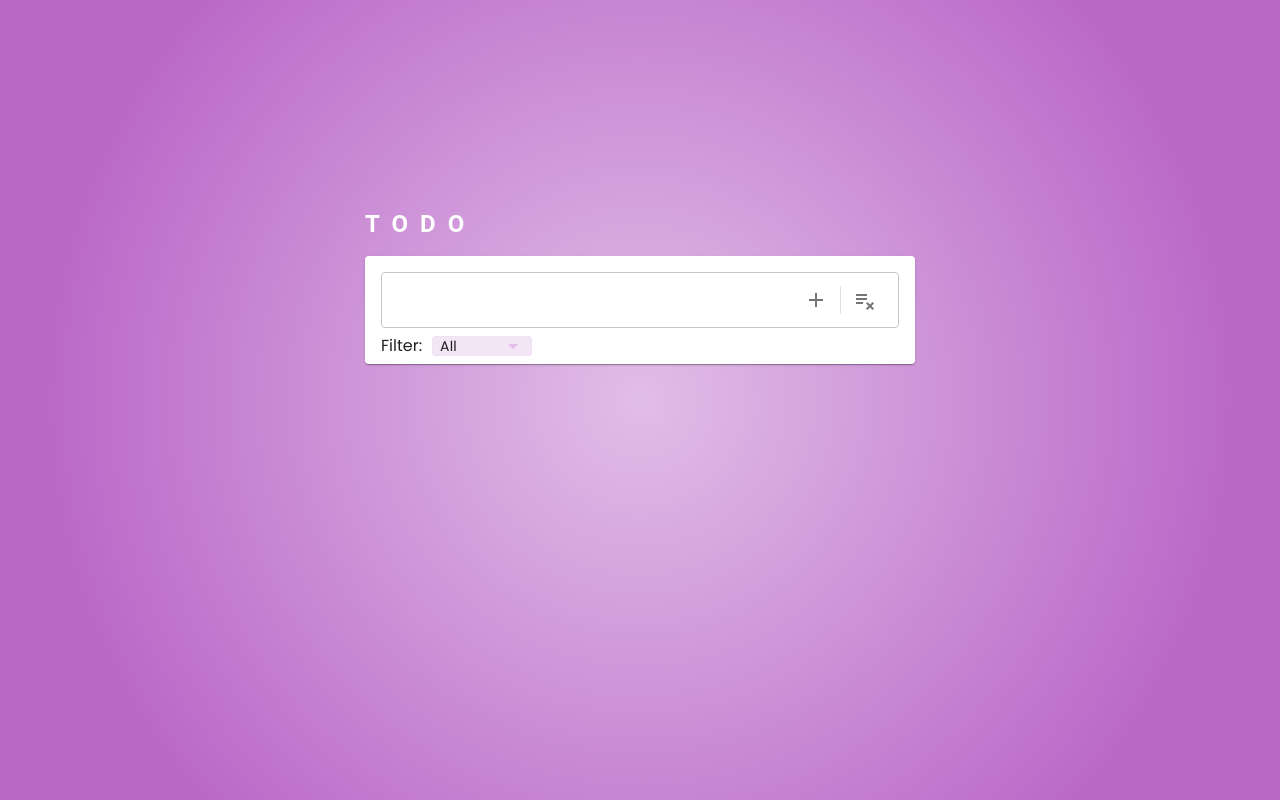
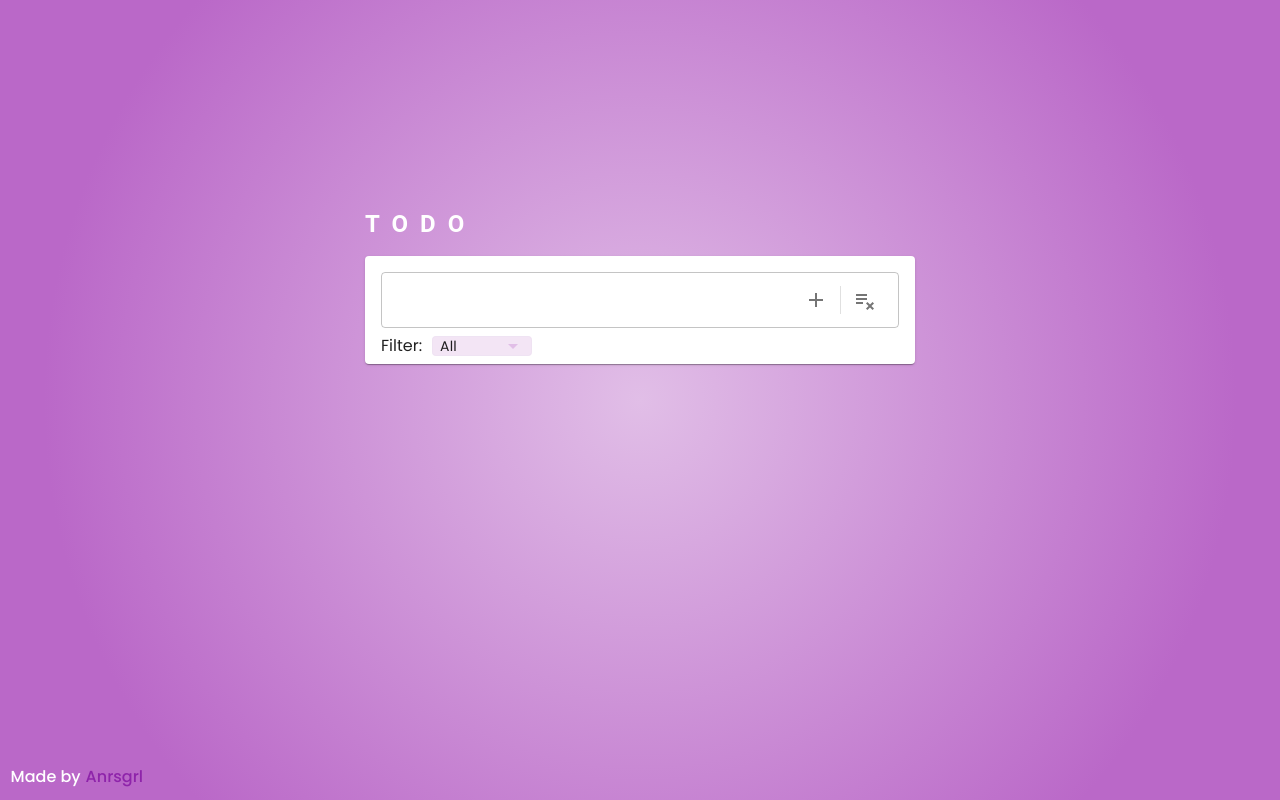
Before and after one commit to Anrsgrl/todo-list, a React (Create React App) app: page / in a window 1280 px wide. Built offline with nearby package versions, Linux system fonts and the light colour scheme.

Commit message:
footer added

```diff
--- a/src/App.jsx
+++ b/src/App.jsx
@@ -3,6 +3,7 @@ import { purple } from '@mui/material/colors';
 import React from 'react';
 import './App.scss';
 import Todo from './components/Todo/Todo';
+import Footer from './components/Footer/Footer';
 
 function App() {
   let theme = createTheme({
@@ -42,6 +43,7 @@ function App() {
       <div className="App-bg"></div>
       <ThemeProvider theme={theme}>
         <Todo />
+        <Footer />
       </ThemeProvider>
     </div>
   );
--- /dev/null
+++ b/src/components/Footer/Footer.jsx
@@ -0,0 +1,13 @@
+import React from 'react';
+import './footer.scss';
+
+const Footer = () => {
+    return (
+        <footer>
+            <span>Made by</span>
+            <span style={{ cursor: "pointer", color: "#009e66" }} onClick={() => { window.open("https://github.com/Anrsgrl") }}>Anrsgrl</span>
+        </footer>
+    )
+}
+
+export default Footer;
--- /dev/null
+++ b/src/components/Footer/footer.scss
@@ -0,0 +1,20 @@
+footer {
+    padding: 0.35rem;
+    position: absolute;
+    bottom: 5px;
+    left: 5px;
+
+    span {
+        font-weight: 500;
+    }
+
+    span:nth-child(1) {
+        color: white;
+    }
+
+    span:nth-child(2) {
+        cursor: "pointer";
+        color: #8e24aa !important;
+        margin-left: 5px;
+    }
+}
```
